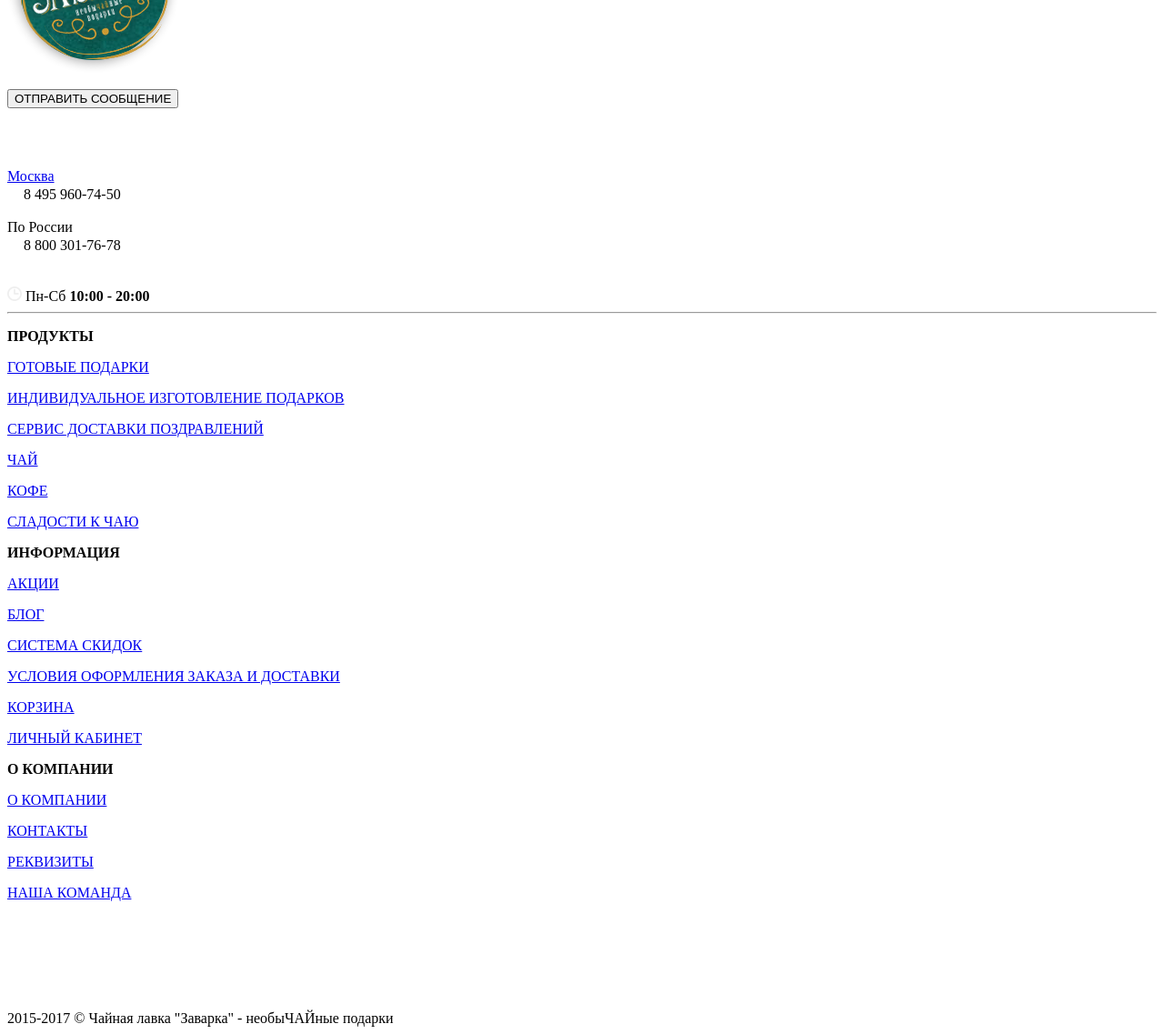
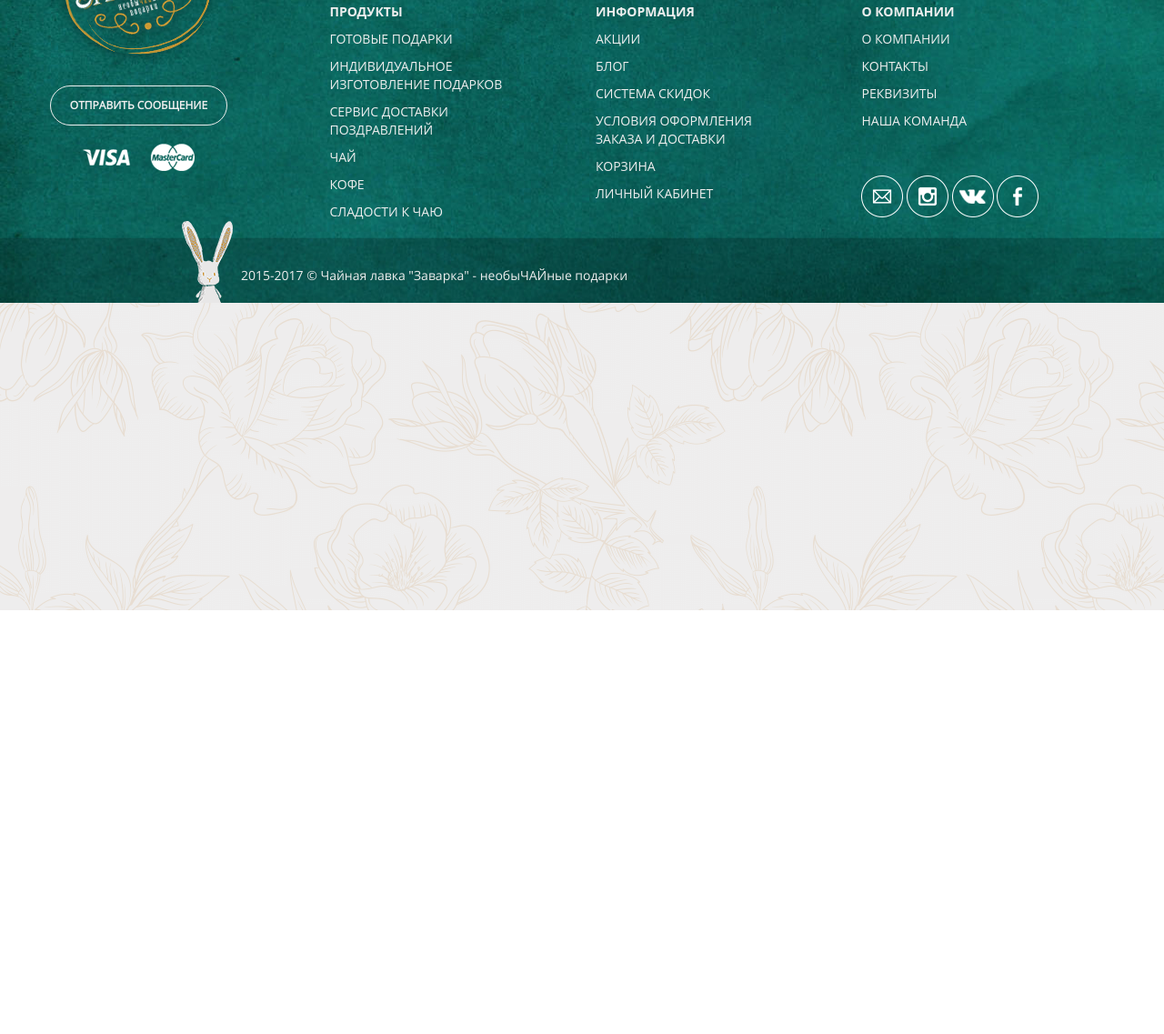
Before and after one commit to foogass/teashop, a plain HTML site: page footer.html in a window 1280 px wide. Shown: the part 129-1266 px from the top of the page at 91% size. After the commit the page ends 800 px from the top, so only its background shows below. Drawn offline with nearby package versions, Linux system fonts and the light colour scheme.

Commit message:
separate footer header

```diff
--- a/footer.html
+++ b/footer.html
@@ -1,3 +1,28 @@
+<!DOCTYPE html>
+<html>
+<head>
+	<meta charset="utf-8">
+	<meta http-equiv="X-UA-Compatible" content="IE=edge">
+	<meta name="viewport" content="width=device-width, initial-scale=1">
+
+	<!-- bootstrap v.3.3.7 -->
+	<link rel="stylesheet" href="css/bootstrap.min.css">
+
+	<!-- общий css -->
+	<link rel="stylesheet" href="css/style.css">
+
+	<!-- шрифты -->
+	<link rel="stylesheet" type="text/css" href="css/fonts.css">
+
+	<!-- jQuery -->
+	<script src="https://ajax.googleapis.com/ajax/libs/jquery/1.11.0/jquery.min.js"></script>
+
+	<!-- bootstrap.js -->
+	<script src="js/bootstrap.min.js"></script>
+	<title>Блог</title>
+</head>
+<body>
+	<!-- footer start -->
 	<div class="footerlayer">
 		<div class="wrapper container">
 			<br>
@@ -125,11 +150,17 @@
 
 				</div>
 			</div>
-			<div class="row">
-				<div class="col-sm-10 col-sm-offset-2">
-					<br>
-					<span class="cred">2015-2017 © Чайная лавка "Заварка" - необыЧАЙные подарки</span>
+			<div class="container-fluid"></div>
+				<div class="row">
+					<div class="col-sm-10 col-sm-offset-2">
+						<br>
+						<img src="img/rabbit.png" class="rabbit">
+						<span class="cred">2015-2017 © Чайная лавка "Заварка" - необыЧАЙные подарки</span>
+					</div>
 				</div>
 			</div>
 		</div>
 	</div>
+	<!-- footer end -->
+</body>
+</html>
```
Also changed, not shown: header.html (+6 -6 lines).
